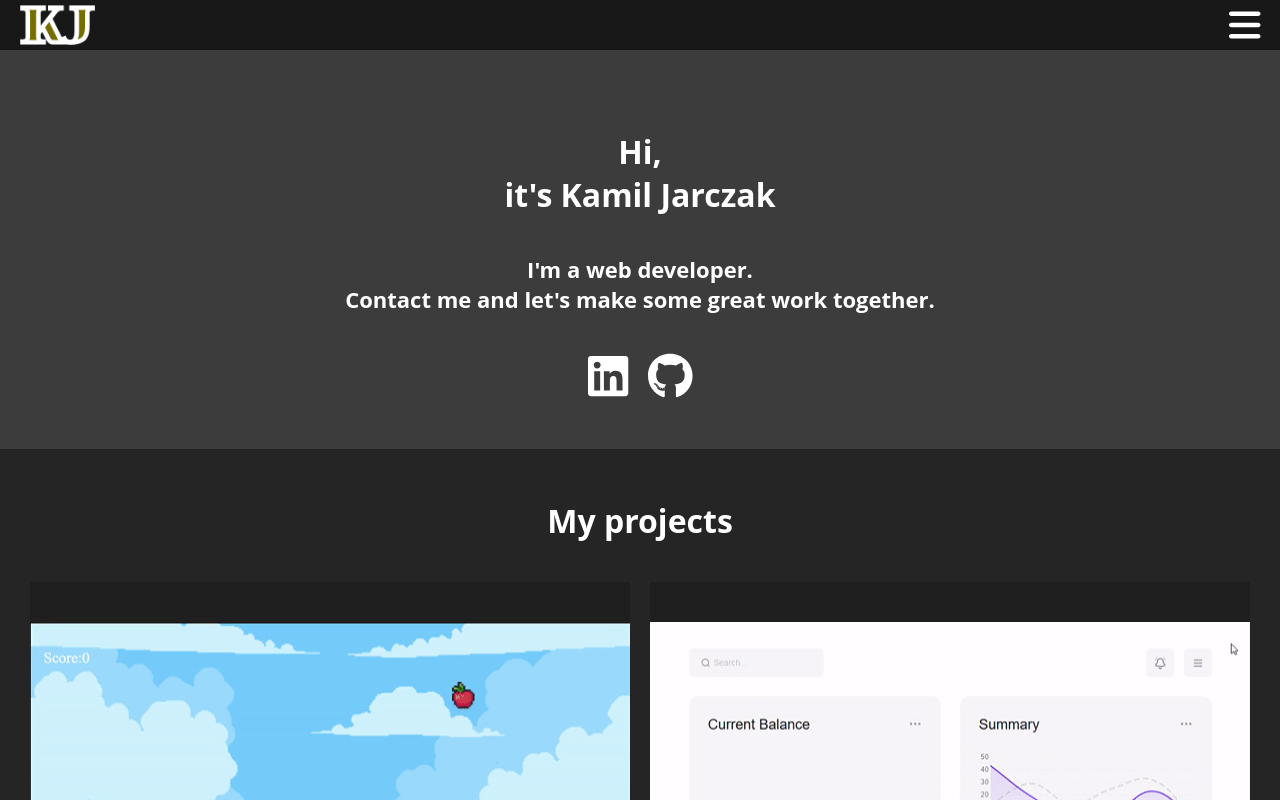
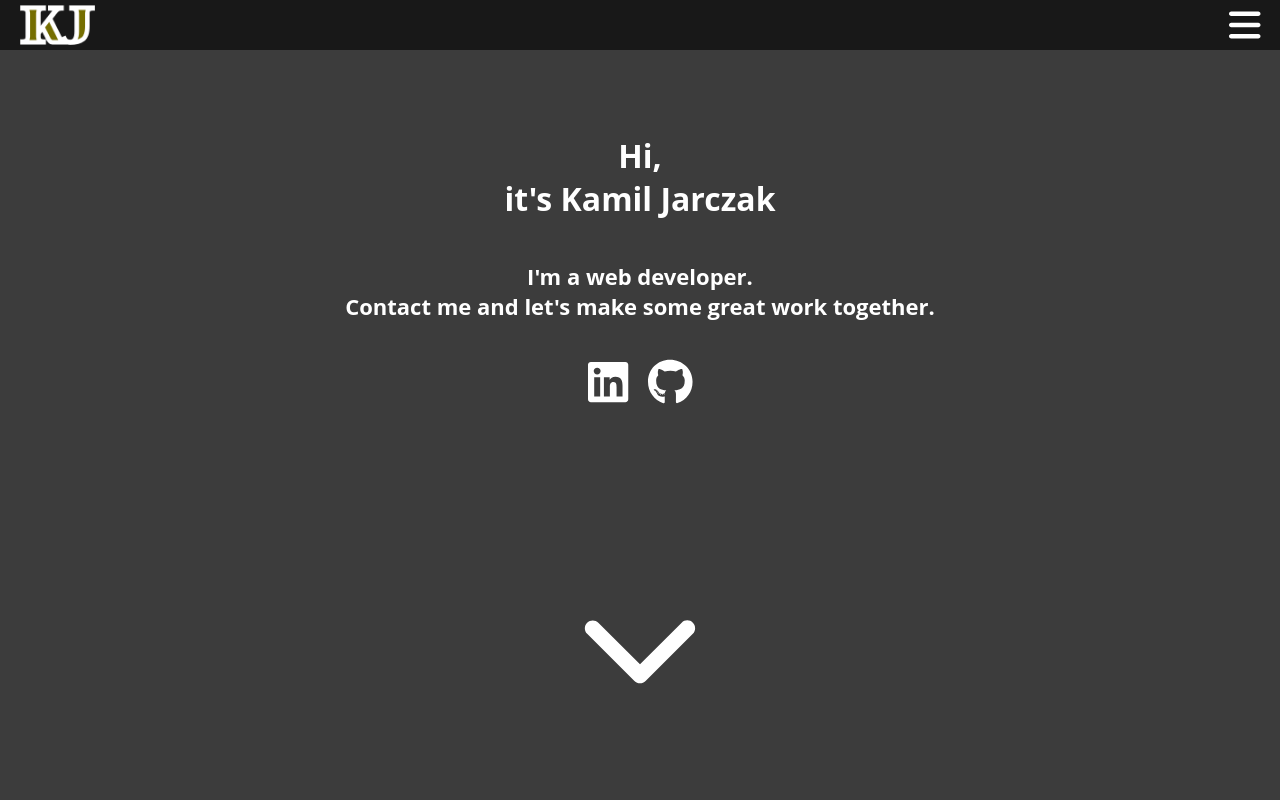
Before and after one commit to JELCZU/My-portfolio, a Vue app: page / in a window 1280 px wide. Shown: the top 800 px of the page. Built offline with nearby package versions, Linux system fonts and the light colour scheme.

Commit message:
Fixing bugs, improving functionality

```diff
--- a/src/App.vue
+++ b/src/App.vue
@@ -45,9 +45,7 @@ button {
 .container {
   padding: 50px 20px;
 }
-.navigation {
-  height: min-content;
-}
+
 h1,
 h2,
 h3,
@@ -65,9 +63,11 @@ h3 {
   font-size: 18px;
 }
 .navigation {
-  position: sticky;
+  height: min-content;
+  position: fixed;
   width: 100%;
   top: 0;
+  z-index: 2;
 }
 .linkedin-github-container {
   display: flex;
--- a/src/components/PortfolioBody.vue
+++ b/src/components/PortfolioBody.vue
@@ -19,4 +19,8 @@ export default {
 };
 </script>
 
-<style scoped></style>
+<style scoped>
+#start {
+  height: 100vh;
+}
+</style>
--- a/src/components/PortfolioBody/PortfolioStart.vue
+++ b/src/components/PortfolioBody/PortfolioStart.vue
@@ -1,5 +1,6 @@
 <template>
   <div class="container">
+    <div>
       <h1>Hi,<br />it's Kamil Jarczak</h1>
 
       <h2>
@@ -17,15 +18,30 @@
           />
         </a>
         <a href="https://github.com/JELCZU" target="”_blank”">
-        <font-awesome-icon class="font-awesome-icon" icon="fa-brands fa-github"
+          <font-awesome-icon
+            class="font-awesome-icon"
+            icon="fa-brands fa-github"
         /></a>
       </div>
+    </div>
+    <button @click="scroll('projects')" id="to-my-projects-btn">
+      <font-awesome-icon
+        class="font-awesome-icon"
+        icon="fa-solid fa-chevron-down"
+      />
+    </button>
   </div>
 </template>
 
 <script>
 export default {
   name: "AboutMe",
+  methods: {
+    scroll(refName) {
+      const element = document.getElementById(refName);
+      element.scrollIntoView({ behavior: "smooth" });
+    },
+  },
 };
 </script>
 
@@ -34,10 +50,29 @@ export default {
   color: #ffffff;
   background-color: var(--light-color);
 }
+#to-my-projects-btn {
+  align-items: center;
+  border-style: none;
+  display: flex;
+  flex-direction: column;
+  justify-items: center;
+  width: fit-content;
+}
+
+#to-my-projects-btn :hover > {
+  color: red;
+}
+.container {
+  height: 100%;
+  display: flex;
+  flex-direction: column;
+  gap: 30px;
+  justify-content: space-around;
+  align-items: center;
+}
 
 h1 {
   text-align: center;
-  margin: 30px 0 10px 0;
 }
 h2 {
   text-align: center;
@@ -46,4 +81,22 @@ h2 {
 .font-awesome-icon {
   font-size: 46px;
 }
+#to-my-projects-btn .font-awesome-icon {
+  position: relative;
+  animation-name: moveArrow;
+  animation-duration: 2s;
+  animation-iteration-count: infinite;
+  font-size: 126px;
+}
+@keyframes moveArrow {
+  0% {
+    top: 0px;
+  }
+  50% {
+    top: 20px;
+  }
+  100% {
+    top: 0px;
+  }
+}
 </style>
--- a/src/main.js
+++ b/src/main.js
@@ -7,11 +7,16 @@ import { library } from "@fortawesome/fontawesome-svg-core";
 import { FontAwesomeIcon } from "@fortawesome/vue-fontawesome";
 
 /* import specific icons */
-import { faEnvelope, faBars, faXmark } from "@fortawesome/free-solid-svg-icons";
+import {
+  faEnvelope,
+  faBars,
+  faXmark,
+  faChevronDown,
+} from "@fortawesome/free-solid-svg-icons";
 import { faGithub, faLinkedin } from "@fortawesome/free-brands-svg-icons";
 import App from "./App.vue";
 
 /* add icons to the library */
-library.add(faEnvelope, faBars, faXmark, faGithub, faLinkedin);
+library.add(faEnvelope, faBars, faXmark, faChevronDown, faGithub, faLinkedin);
 
 createApp(App).component("font-awesome-icon", FontAwesomeIcon).mount("#app");
```
Also changed, not shown: 11 other files (tests, documents, lock files or other folders). Lines whose indentation alone changed are shown as unchanged.
